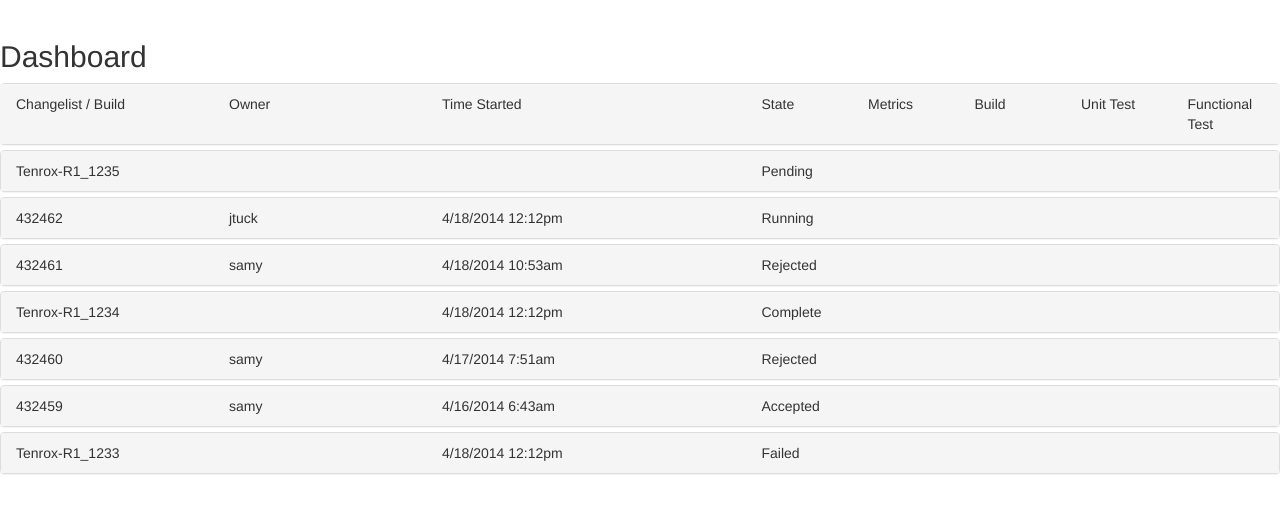
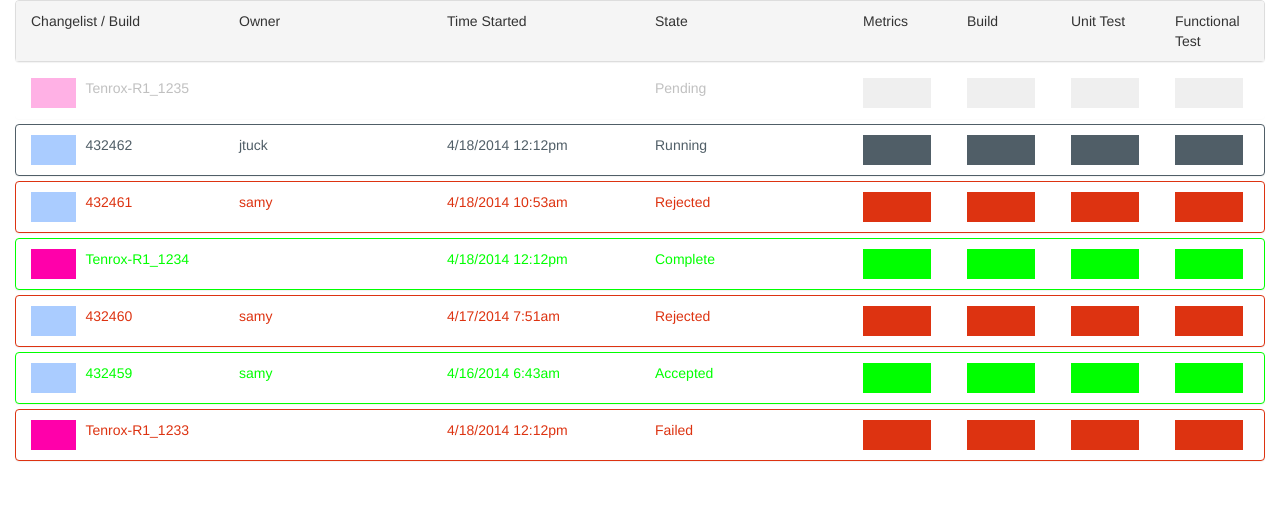
Before and after one commit to ramanathanMuthuraman/mydashboard, a website: page app/index.html in a window 1280 px wide. Drawn offline with nearby package versions, Linux system fonts and the light colour scheme; files that its build step writes are made by us from their sources.

Commit message:
initial push

```diff
--- a/app/data/dashboard.json
+++ b/app/data/dashboard.json
@@ -1,29 +1,32 @@
 {
     "dashboard": [
         {
-            "type": "Build",
+            "type": "build",
             "id": "Tenrox-R1_1235",
             "owner": "",
             "time_started": "",
             "state": "Pending",
+            "state_code":"pending",
             "message": "",
             "data": []
         },
         {
-            "type": "Firewall",
+            "type": "firewall",
             "id": "432462",
             "owner": "jtuck",
             "time_started": "4/18/2014 12:12pm",
             "state": "Running",
+            "state_code":"running",
             "message": "",
             "data": []
         },
         {
-            "type": "Firewall",
+            "type": "firewall",
             "id": "432461",
             "owner": "samy",
             "time_started": "4/18/2014 10:53am",
             "state": "Rejected",
+            "state_code":"rejected",
             "message": "Metrics Reduction",
             "data": [
                 {
@@ -54,11 +57,12 @@
             ]
         },
         {
-            "type": "Build",
+            "type": "build",
             "id": "Tenrox-R1_1234",
             "owner": "",
             "time_started": "4/18/2014 12:12pm",
             "state": "Complete",
+            "state_code":"complete",
             "message": "Complete",
             "data": [
                 {
@@ -89,11 +93,12 @@
             ]
         },
         {
-            "type": "Firewall",
+            "type": "firewall",
             "id": "432460",
             "owner": "samy",
             "time_started": "4/17/2014 7:51am",
             "state": "Rejected",
+            "state_code":"rejected",
             "message": "Metrics Reduction",
             "data": [
                 {
@@ -124,11 +129,12 @@
             ]
         },
         {
-            "type": "Firewall",
+            "type": "firewall",
             "id": "432459",
             "owner": "samy",
             "time_started": "4/16/2014 6:43am",
             "state": "Accepted",
+            "state_code":"accepted",
             "message": "Auto-Merged",
             "data": [
                 {
@@ -159,11 +165,12 @@
             ]
         },
         {
-            "type": "Build",
+            "type": "build",
             "id": "Tenrox-R1_1233",
             "owner": "",
             "time_started": "4/18/2014 12:12pm",
             "state": "Failed",
+            "state_code":"failed",
             "message": "Failed",
             "data": [
                 {
--- a/app/index.html
+++ b/app/index.html
@@ -10,40 +10,42 @@
 <!-- endbuild -->
   </head>
   <body ng-controller="MainCtrl">
-  <h2>Dashboard</h2>
-  <div  >
+<div class="container-fluid">
 
 
  <div class="panel-group"  id="dashboard-accordion">
  <div class="panel panel-default">
- <div class="panel-heading row">
+ <div class="panel-heading">
+ <div class="row">
 <div class="col-md-2 col-xs-2">Changelist / Build</div>
 <div class="col-md-2 col-xs-2">Owner</div>
-<div class="col-md-3 col-xs-3">Time Started</div>
-<div class="col-md-1 col-xs-1">State</div>
+<div class="col-md-2 col-xs-2">Time Started</div>
+<div class="col-md-2 col-xs-2">State</div>
 <div class="col-md-1 col-xs-1">Metrics</div>
 <div class="col-md-1 col-xs-1">Build</div>
 <div class="col-md-1 col-xs-1">Unit Test</div>
-<div class="col-md-1 col-xs-1">Functional Test</div>
+<div class="col-md-1 col-xs-1 break-word">Functional Test</div>
  </div>
  </div>
-  <div class="panel panel-default" data-ng-repeat="item in list">
- <div class="panel-heading accordion-toggle collapsed" data-toggle="collapse" data-target="#{{item.id}}" data-parent="#dashboard-accordion">
+ </div>
+  <div class="panel {{item.type}} {{item.state_code}}" data-ng-repeat="item in list">
+ <div class="panel-heading accordion-toggle collapsed border-btm-none" data-toggle="collapse" data-target="#{{item.id}}" data-parent="#dashboard-accordion">
  <div class="row">
-<div class="col-md-2 col-xs-2">{{item.id}}</div>
+<div class="col-md-2 col-xs-2"><div class="type-icon col-md-3 col-xs-3"></div>{{item.id}}</div>
 <div class="col-md-2 col-xs-2">{{item.owner}}</div>
-<div class="col-md-3 col-xs-3">{{item.time_started}}</div>
-<div class="col-md-1 col-xs-1">{{item.state}}</div>
-<div class="col-md-1 col-xs-1"></div>
-<div class="col-md-1 col-xs-1"></div>
-<div class="col-md-1 col-xs-1"></div>
-<div class="col-md-1 col-xs-1"></div>
+<div class="col-md-2 col-xs-2">{{item.time_started}}</div>
+<div class="col-md-2 col-xs-2">{{item.state}}</div>
+<div class="col-md-1 col-xs-1 "><div class="col-md-11 col-xs-11 tests"></div></div>
+<div class="col-md-1 col-xs-1 "><div class="col-md-11 col-xs-11 tests"></div></div>
+<div class="col-md-1 col-xs-1 "><div class="col-md-11 col-xs-11 tests"></div></div>
+<div class="col-md-1 col-xs-1 "><div class="col-md-11 col-xs-11 tests"></div></div>
 </div>
 </div>
- <div id="{{item.id}}" class="panel-collapse collapse">
- <div class="panel-body">
-        Anim pariatur cliche...
+
+ <div id="{{item.id}}" class="panel-body panel-collapse collapse">
+       Content
    </div>
+
   </div>
   </div>
   </div>
--- a/app/styles/main.scss
+++ b/app/styles/main.scss
@@ -3,90 +3,62 @@ $icon-font-path: "../../bower_components/bootstrap-sass-official/assets/fonts/bo
 @import "../../bower_components/bootstrap-sass-official/assets/stylesheets/bootstrap";
 // endbower
 
-.browsehappy {
-  margin: 0.2em 0;
-  background: #ccc;
-  color: #000;
-  padding: 0.2em 0;
+$cube-height:30px;
+$test-cube-color:#ccc;
+$test-passed-cube-color:#0F0;
+$test-failed-cube-color:#d31;
+$test-running-cube-color:#505E67;
+$firewall-cube-color:#acf;
+$build-cube-color:#f0a;
+.tests{
+  height:$cube-height;
+  background:$test-cube-color;
 }
+.succeed,.complete, .accepted{
+  border:1px solid $test-passed-cube-color !important;
+   color:$test-passed-cube-color !important;
+}
+.succeed .tests, .complete .tests, .accepted .tests{
+  background:$test-passed-cube-color;
+}
+.rejected,.failed{
+   border:1px solid $test-failed-cube-color !important;
+    color:$test-failed-cube-color !important;
+}
+.rejected .tests, .failed .tests{
+  background:$test-failed-cube-color;
+}
+.running {
+   border:1px solid $test-running-cube-color !important;
+   color:$test-running-cube-color !important;
+}
+.running .tests{
+  background:$test-running-cube-color;
+}
+.pending{
+  opacity:0.3;
+}
+.firewall .type-icon{
+  background:$firewall-cube-color;
+}
+.build .type-icon{
+  background:$build-cube-color;
+}
+.type-icon{
+  height:$cube-height;
+  margin-right: 10px;
+}
+.border-btm-none{
+  border-bottom: none !important;
+}
+.break-word {
+  -ms-word-break: break-all;
+  word-break: break-all;
 
-/* Space out content a bit */
-body {
-  padding-top: 20px;
-  padding-bottom: 20px;
+  /* Non standard for webkit */
+  word-break: break-word;
+
+  -webkit-hyphens: auto;
+  -moz-hyphens: auto;
+  hyphens: auto;
 }
-
-/* Everything but the jumbotron gets side spacing for mobile first views */
-.header,
-.marketing,
-.footer {
-  padding-left: 15px;
-  padding-right: 15px;
-}
-
-/* Custom page header */
-.header {
-  border-bottom: 1px solid #e5e5e5;
-
-  /* Make the masthead heading the same height as the navigation */
-  h3 {
-    margin-top: 0;
-    margin-bottom: 0;
-    line-height: 40px;
-    padding-bottom: 19px;
-  }
-}
-
-/* Custom page footer */
-.footer {
-  padding-top: 19px;
-  color: #777;
-  border-top: 1px solid #e5e5e5;
-}
-
-.container-narrow > hr {
-  margin: 30px 0;
-}
-
-/* Main marketing message and sign up button */
-.jumbotron {
-  text-align: center;
-  border-bottom: 1px solid #e5e5e5;
-
-  .btn {
-    font-size: 21px;
-    padding: 14px 24px;
-  }
-}
-
-/* Supporting marketing content */
-.marketing {
-  margin: 40px 0;
-
-  p + h4 {
-    margin-top: 28px;
-  }
-}
-
-/* Responsive: Portrait tablets and up */
-@media screen and (min-width: 768px) {
-  .container {
-    max-width: 730px;
-  }
-
-  /* Remove the padding we set earlier */
-  .header,
-  .marketing,
-  .footer {
-    padding-left: 0;
-    padding-right: 0;
-  }
-  /* Space out the masthead */
-  .header {
-    margin-bottom: 30px;
-  }
-  /* Remove the bottom border on the jumbotron for visual effect */
-  .jumbotron {
-    border-bottom: 0;
-  }
-}
```
